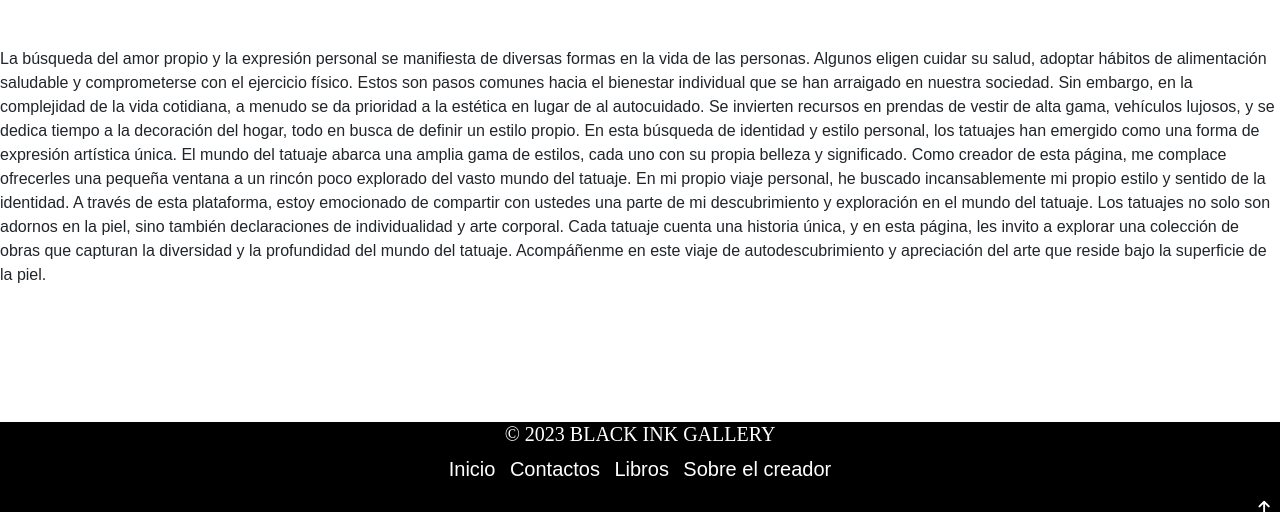
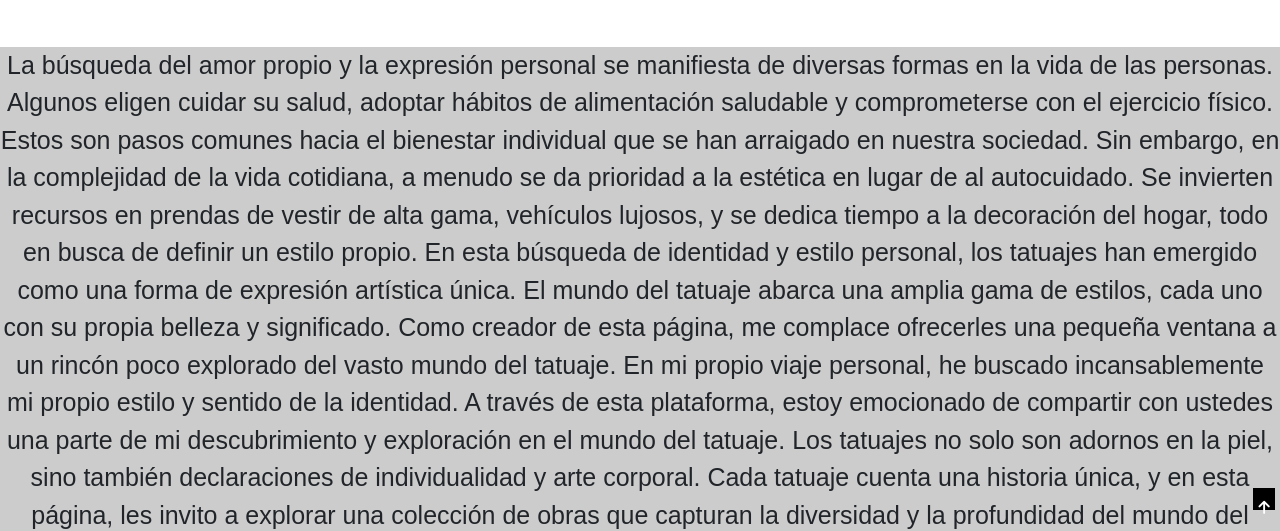
Before and after one commit to Genaronm/PF-MORALES-, a plain HTML site: page pages/sobreelcreador.html in a window 1280 px wide. Shown: the part 288-819 px from the top of the page. Drawn offline with nearby package versions, Linux system fonts and the light colour scheme; a web font is replaced by a local one.

Commit message:
Update estilos.css

```diff
--- a/css/estilos.css
+++ b/css/estilos.css
@@ -165,8 +165,10 @@ cite {
     border: 2px solid black;
 }
 
-.parrafos2 {
-    padding-bottom: 3%;
+.parrafos2{
+    text-align: center;
+    font-size: 25px;
+    background-color: #ccc;
 }
 
 .galerias {
```
